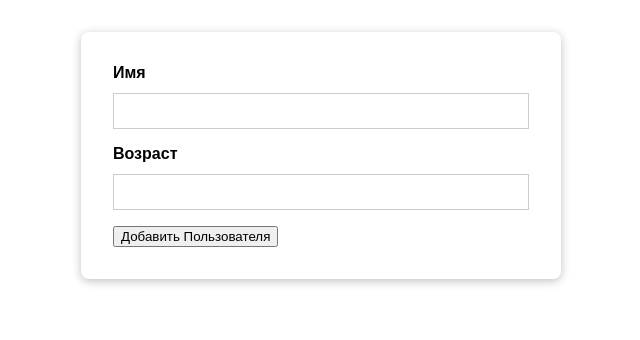
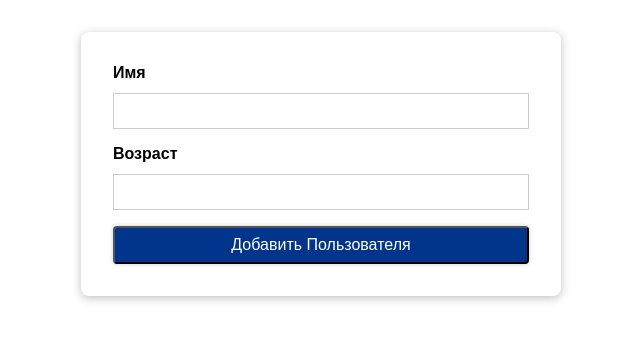
Before and after one commit to April-distant/users-list, a React (Create React App) app in the folder client/: page / in a window 1280 px wide. Shown: the top 340 px of the page, without its empty margins (319-959 px from the left). Built offline with nearby package versions, Linux system fonts and the light colour scheme.

Commit message:
79. Добавление универсального компонента Button

```diff
--- /dev/null
+++ b/client/src/components/UI/Button.js
@@ -0,0 +1,15 @@
+import styles from "./Button.module.css";
+
+const Button = (props) => {
+    return (
+        <button
+            className={styles.button}
+            type={props.type || "button"}
+            onClick={props.onClick}
+        >
+            {props.children}
+        </button>
+    );
+};
+
+export default Button;
--- /dev/null
+++ b/client/src/components/UI/Button.module.css
@@ -0,0 +1,20 @@
+.button {
+    width: 100%;
+    font: inherit;
+    padding: 0.5rem 1.5rem;
+    color: white;
+    background: #00358b;
+    border-radius: 4px;
+    box-shadow: 0 0 4px rgba(50, 50, 50, 0.25);
+    cursor: pointer;
+}
+
+.button:focus {
+    outline: none;
+}
+
+.button:hover,
+.button:active {
+    background: #245fbd;
+    box-shadow: 0 0 8px rgba(50, 50, 50, 0.25);
+}
--- a/client/src/components/Users/CreateUser.js
+++ b/client/src/components/Users/CreateUser.js
@@ -1,5 +1,6 @@
 import Card from "../UI/Card";
 import styles from "./CreateUser.module.css";
+import Button from "../UI/Button";
 
 const CreateUser = (props) => {
     const createUserHandler = (event) => {
@@ -13,7 +14,8 @@
                 <input id="name" type="text" />
                 <label htmlFor="age">Возраст</label>
                 <input id="age" type="number" />
-                <button type="submit">Добавить Пользователя</button>
+                {/* <button type="submit">Добавить Пользователя</button> */}
+                <Button type="submit">Добавить Пользователя</Button>
             </form>
         </Card>
     );
```
